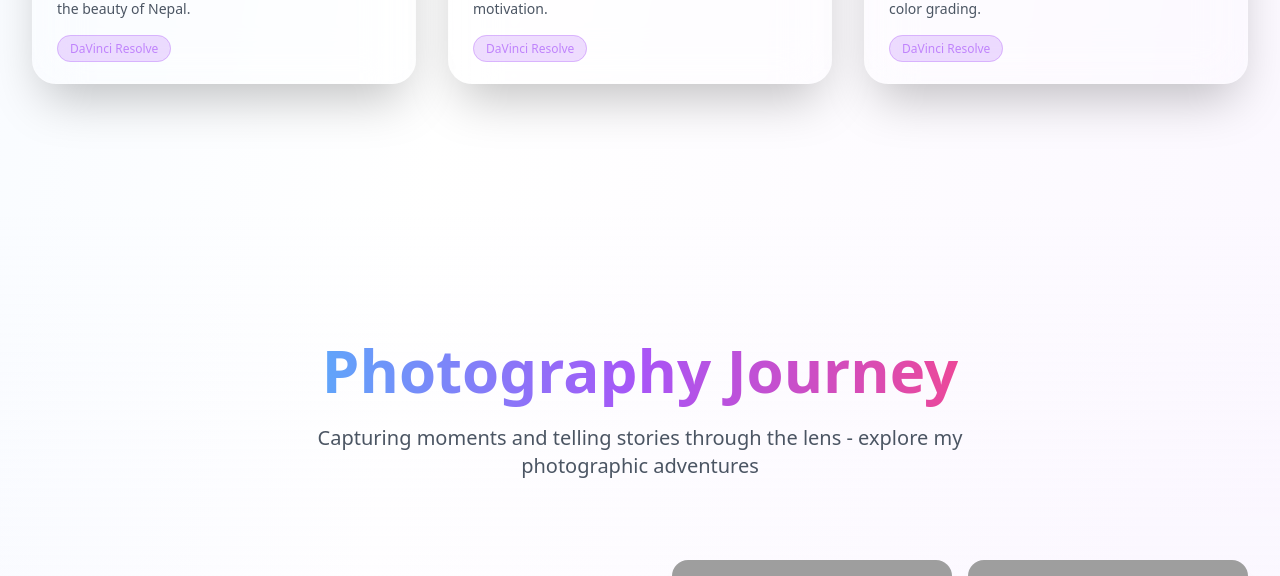
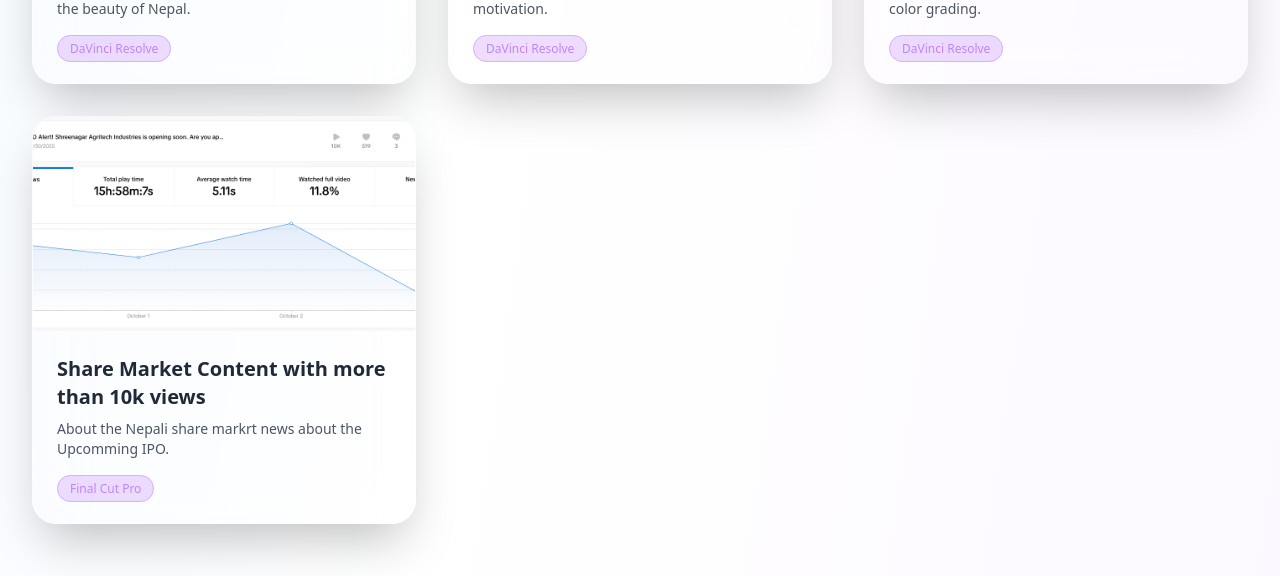
Before and after one commit to Prabin-496/pprabin.com.np, a React (Vite) app: page / in a window 1280 px wide. Shown: the part 5287-5863 px from the top of the page. Built offline with nearby package versions, Linux system fonts and the light colour scheme; grey boxes are pictures that could not be loaded.

Commit message:
added the IPO video in portfolio

```diff
--- a/src/components/Portfolio.tsx
+++ b/src/components/Portfolio.tsx
@@ -9,6 +9,7 @@ import MMWP from '../Assets/mmimage.png';
 import MMPROMO from '../Assets/MMPROMO.png';
 import HowToLoseWeight  from '../Assets/HowToLoseWeight.png';
 import pullup from '../Assets/pullup.png';
+import IPO from '../Assets/IPO.png';
 
 
 
@@ -111,6 +112,14 @@ const Portfolio = () => {
       thumbnail: pullup,
       videoLink: 'https://www.youtube.com/shorts/5Cl9mI-2HoE',
       software: 'DaVinci Resolve'
+    },
+     {
+      id: 4,
+      title: 'Share Market Content with more than 10k views',
+      description: 'About the Nepali share markrt news about the Upcomming IPO.',
+      thumbnail: IPO,
+      videoLink: 'https://www.tiktok.com/@eyeonearth5/video/7555928771740650773',
+      software: 'Final Cut Pro'
     }
   ];
 
```
Also changed, not shown: src/Assets/IPO.png (added).
